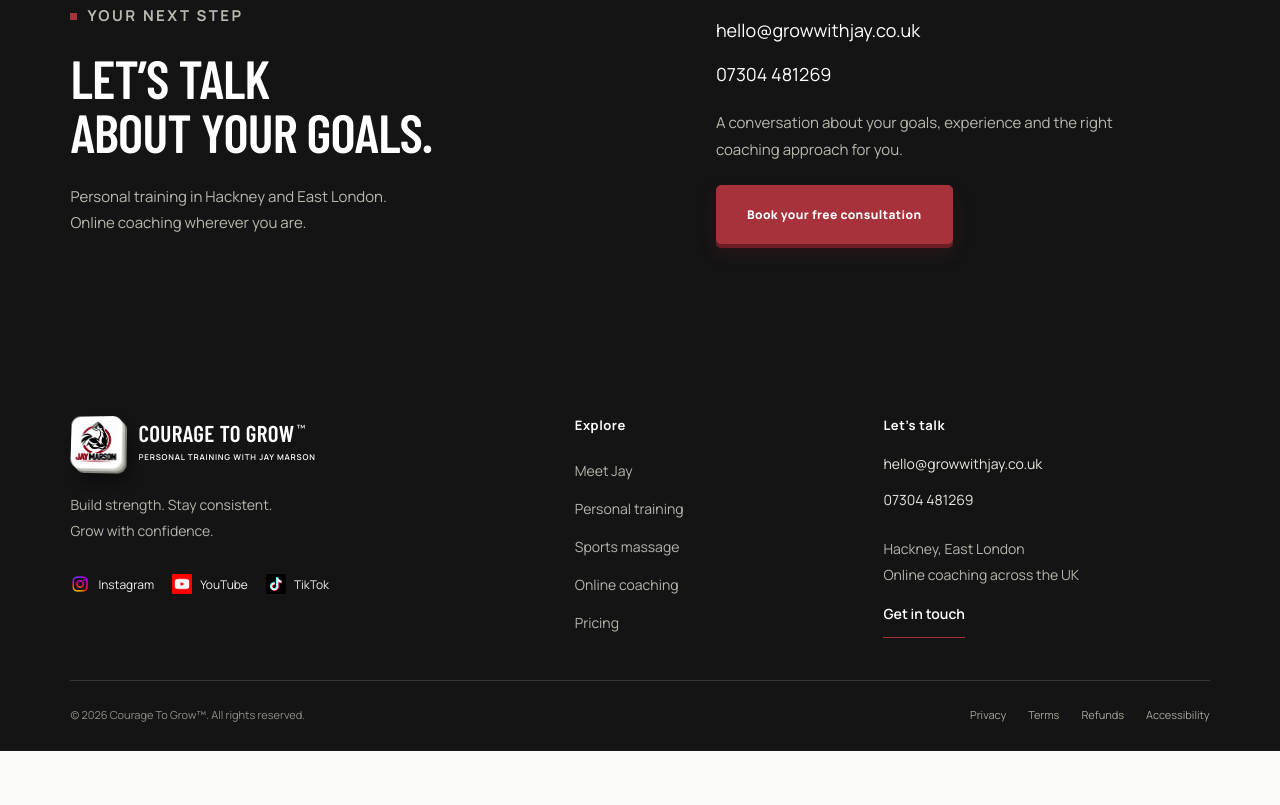
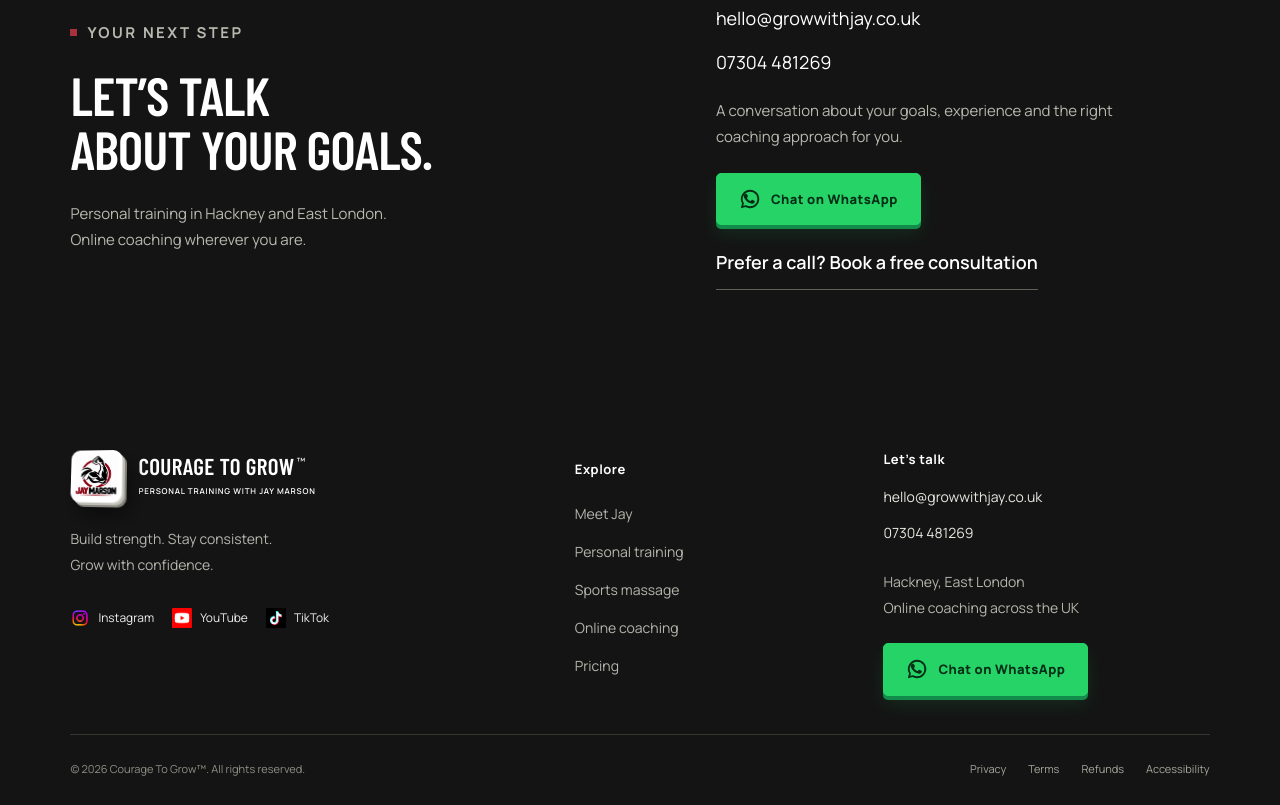
Before and after one commit to dean1234533/Growwithjay, a plain HTML site: page index.html in a window 1280 px wide. Shown: the part 5672-6477 px from the top of the page. Before the commit the page ends 6423 px from the top, so only its background shows below. Drawn offline with nearby package versions, Linux system fonts and the light colour scheme; a web font is replaced by a local one.

Commit message:
Make WhatsApp the primary contact action

```diff
--- a/index.html
+++ b/index.html
@@ -16,7 +16,7 @@
       rel="stylesheet"
     />
     <link rel="icon" type="image/png" href="assets/growwithjay/logo.png" />
-    <link rel="stylesheet" href="styles.css?v=20261119-streamlined" />
+    <link rel="stylesheet" href="styles.css?v=20261119-whatsapp" />
   </head>
   <body>
     <a class="skip" href="#main">Skip to main content</a>
@@ -470,9 +470,22 @@
             approach for you.
           </p>
           <a
-            class="btn btn-lg"
+            class="btn btn-lg whatsapp-link"
+            href="https://wa.me/447304481269"
+            target="_blank"
+            rel="noopener"
+            ><svg viewBox="0 0 24 24" fill="currentColor" aria-hidden="true">
+              <path
+                d="M12 2a10 10 0 0 0-8.66 15L2 22l5.1-1.34A10 10 0 1 0 12 2Zm0 18a8 8 0 0 1-4.08-1.12l-.3-.18-3.02.79.81-2.95-.2-.31A8 8 0 1 1 12 20Z"
+              />
+              <path
+                d="M8.1 6.7c-.2-.4-.4-.4-.6-.4h-.5c-.2 0-.5.1-.7.3-.3.3-1 1-1 2.4s1 2.8 1.2 3c.1.2 2 3.2 5 4.4 2.5 1 3 .8 3.5.7.6-.1 1.8-.8 2-1.5.3-.7.3-1.3.2-1.4-.1-.2-.3-.2-.6-.4l-2-1c-.3-.1-.5-.2-.7.2l-.9 1c-.2.2-.3.2-.6.1-1.6-.7-2.7-1.5-3.6-3-.2-.3 0-.4.1-.6l.5-.6.3-.5c.1-.2 0-.4 0-.6l-.9-2.1Z"
+              /></svg
+            >Chat on WhatsApp</a
+          ><a
+            class="text-link"
             href="https://www.growwithjay.co.uk/service-page/book-your-free-consultation"
-            >Book your free consultation</a
+            >Prefer a call? Book a free consultation</a
           >
         </div>
       </section>
@@ -543,8 +556,19 @@
           >
           <a href="tel:+447304481269">07304 481269</a>
           <p>Hackney, East London<br />Online coaching across the UK</p>
-          <a class="footer-contact-link" href="index.html#contact"
-            >Get in touch</a
+          <a
+            class="btn whatsapp-link"
+            href="https://wa.me/447304481269"
+            target="_blank"
+            rel="noopener"
+            ><svg viewBox="0 0 24 24" fill="currentColor" aria-hidden="true">
+              <path
+                d="M12 2a10 10 0 0 0-8.66 15L2 22l5.1-1.34A10 10 0 1 0 12 2Zm0 18a8 8 0 0 1-4.08-1.12l-.3-.18-3.02.79.81-2.95-.2-.31A8 8 0 1 1 12 20Z"
+              />
+              <path
+                d="M8.1 6.7c-.2-.4-.4-.4-.6-.4h-.5c-.2 0-.5.1-.7.3-.3.3-1 1-1 2.4s1 2.8 1.2 3c.1.2 2 3.2 5 4.4 2.5 1 3 .8 3.5.7.6-.1 1.8-.8 2-1.5.3-.7.3-1.3.2-1.4-.1-.2-.3-.2-.6-.4l-2-1c-.3-.1-.5-.2-.7.2l-.9 1c-.2.2-.3.2-.6.1-1.6-.7-2.7-1.5-3.6-3-.2-.3 0-.4.1-.6l.5-.6.3-.5c.1-.2 0-.4 0-.6l-.9-2.1Z"
+              /></svg
+            >Chat on WhatsApp</a
           >
         </div>
       </div>
--- a/styles.css
+++ b/styles.css
@@ -2250,3 +2250,42 @@ html {
     padding-block: 32px;
   }
 }
+
+.whatsapp-link,
+.footer-contact .whatsapp-link {
+  display: inline-flex;
+  align-items: center;
+  justify-content: center;
+  gap: 10px;
+  background: #25d366;
+  border: 1px solid #25d366;
+  color: #052e16;
+  min-height: 50px;
+  padding: 14px 22px;
+  border-radius: 5px;
+  font-size: 13px;
+  font-weight: 800;
+  box-shadow:
+    0 4px 0 #128c4a,
+    0 9px 18px #25d36620;
+}
+.whatsapp-link svg {
+  width: 22px;
+  height: 22px;
+  flex-shrink: 0;
+}
+.whatsapp-link:hover,
+.footer-contact .whatsapp-link:hover {
+  background: #37e577;
+  border-color: #37e577;
+  color: #052e16;
+  box-shadow:
+    0 7px 0 #128c4a,
+    0 15px 24px #25d36630;
+}
+.whatsapp-link:active {
+  box-shadow: 0 1px 0 #128c4a;
+}
+.footer-contact .whatsapp-link {
+  margin-top: 8px;
+}
```
Also changed, not shown: sports-massage.html (+14 -3 lines).
